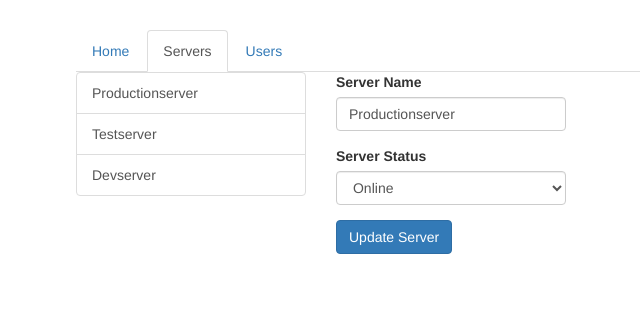
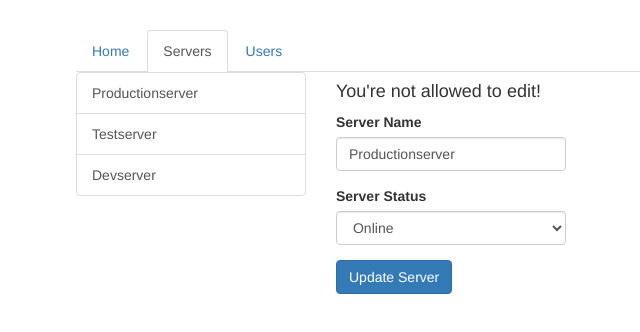
Before and after one commit to D-Coder135/Angular_Routing_Assignment, an Angular app: page /servers/1/edit in a window 1280 px wide. Shown: the top 332 px of the page, without its empty margins (189-829 px from the left). Built offline with nearby package versions, Linux system fonts and the light colour scheme.

Commit message:
add a h4 tag along with the ngIf property inside it

```diff
--- a/src/app/servers/edit-server/edit-server.component.html
+++ b/src/app/servers/edit-server/edit-server.component.html
@@ -1,3 +1,4 @@
+<h4 *ngIf="!allowEdit">You're not allowed to edit!</h4>
 <div class="form-group">
   <label for="name">Server Name</label>
   <input
```
